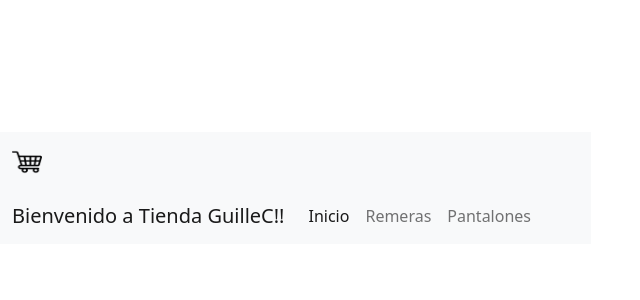
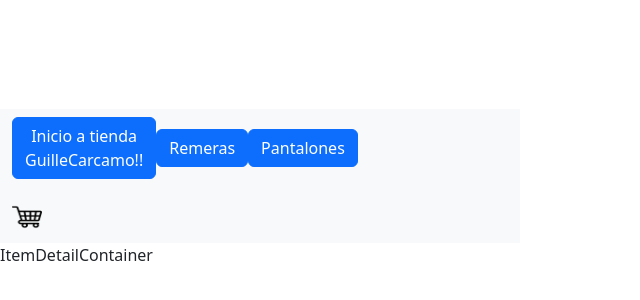
Before and after one commit to GuilleCarcamo/SegundaPreEntrega---Guillermo-Carcamo, a React (Vite) app: page /detalle in a window 1280 px wide. Shown: the part 212-512 px from the top of the page, without its empty margins (0-640 px from the left). Built offline with nearby package versions, Linux system fonts and the light colour scheme.

Commit message:
Actualizado 2da entrega

```diff
--- a/src/App.jsx
+++ b/src/App.jsx
@@ -6,7 +6,9 @@ import NavBar from './components/NavBar/NavBar'
 import ItemListContainer from './components/ItemListContainer/ItemListContainer'
 import CartWidget from './components/CartWidget/CartWidget'
 import cart from './assets/img/cart.png'
-import { BrowserRouter, Route, Routes } from 'react-router-dom';
+import { BrowserRouter, Navigate, Route, Routes } from 'react-router-dom';
+import ItemDetailContainer from './components/ItemDetailContainer/ItemDetailContainer';
+import CartContainer from './components/CartContainer/CartContainer';
 function App() {
   const [count, setCount] = useState(0)
 
@@ -15,6 +17,10 @@ function App() {
     <NavBar />
       <Routes>
         <Route path='/' element={<ItemListContainer saludo='Bienvenidos a la tienda!' />} />
+        <Route path='/detalle' element={<ItemDetailContainer />} />
+        <Route path='/cart' element={<CartContainer />} />
+        <Route path='*' element= {<Navigate to='/' />} />
+
 
 
       </Routes>
--- /dev/null
+++ b/src/components/CartContainer/CartContainer.jsx
@@ -0,0 +1,7 @@
+const CartContainer = () => {
+    return (
+        <div>CartContainer componente para trabajar a futuro</div>
+    )
+}
+
+export default CartContainer
--- a/src/components/CartWidget/CartWidget.jsx
+++ b/src/components/CartWidget/CartWidget.jsx
@@ -4,9 +4,9 @@ const CartWidget = () => {
     return(
         <>
            <nav className="navbar bg-body-tertiary">
-           <div className="container">
+           <div className="container " >
         <a className="navbar-brand" href="#">
-          <img src={cart} alt="Bootstrap" width="30" height="24"/>
+          <img src={cart} alt="Cart" width="30" height="24"/>
         </a>
       </div>
     </nav>
--- a/src/components/ItemDetailContainer/ItemDetailContainer.jsx
+++ b/src/components/ItemDetailContainer/ItemDetailContainer.jsx
@@ -0,0 +1,15 @@
+import { useParams } from "react-router-dom"
+
+
+const ItemDetailContainer = () => {
+    const {IdProducto} = useParams()
+    console.log(IdProducto)
+     //gFetch(IdProducto) <- producto string
+
+    return (
+        <div>ItemDetailContainer</div>
+    )
+
+}
+
+export default ItemDetailContainer
--- a/src/components/NavBar/NavBar.jsx
+++ b/src/components/NavBar/NavBar.jsx
@@ -1,3 +1,4 @@
+import { Link,NavLink } from "react-router-dom"
 import CartWidget from "../CartWidget/CartWidget"
 
 
@@ -5,25 +6,23 @@ const NavBar = () => {
 
     return(
 
-       <><CartWidget />
 
-       <nav className="navbar navbar-expand-lg bg-body-tertiary">
+
+       <><nav className="navbar navbar-expand-lg bg-body-tertiary">
         <div className="container-fluid">
-          <a className="navbar-brand" href="#">Bienvenido a Tienda GuilleC!!</a>
+          <NavLink to='/' className="btn btn-primary">Inicio a tienda GuilleCarcamo!!</NavLink>
 
           <button className="navbar-toggler" type="button" data-bs-toggle="collapse" data-bs-target="#navbarNav" aria-controls="navbarNav" aria-expanded="false" aria-label="Toggle navigation">
             <span className="navbar-toggler-icon"></span>
           </button>
           <div className="collapse navbar-collapse" id="navbarNav">
             <ul className="navbar-nav">
+
               <li className="nav-item">
-                <a className="nav-link active" aria-current="page" href="#">Inicio</a>
+                <NavLink className={({isActive})=> isActive ? 'btn btn-primary' : 'btn btn-outline-primary'} to='/detalle'>Remeras</NavLink>
               </li>
               <li className="nav-item">
-                <a className="nav-link" href="#">Remeras</a>
-              </li>
-              <li className="nav-item">
-                <a className="nav-link" href="#">Pantalones</a>
+              <NavLink className={({isActive})=> isActive ? 'btn btn-primary' : 'btn btn-outline-primary'} to='/detalle'>Pantalones</NavLink>
               </li>
 
             </ul>
@@ -32,15 +31,14 @@ const NavBar = () => {
 
         <div className="container-fluid">
           <a className="navbar-brand" href="#">
-
-
           </a>
         </div>
-      </nav></>
+      </nav>
+      <Link to='/cart'>
+      <CartWidget />
+      </Link>
 
-
-
-
+      </>
     )
 }
 
```
